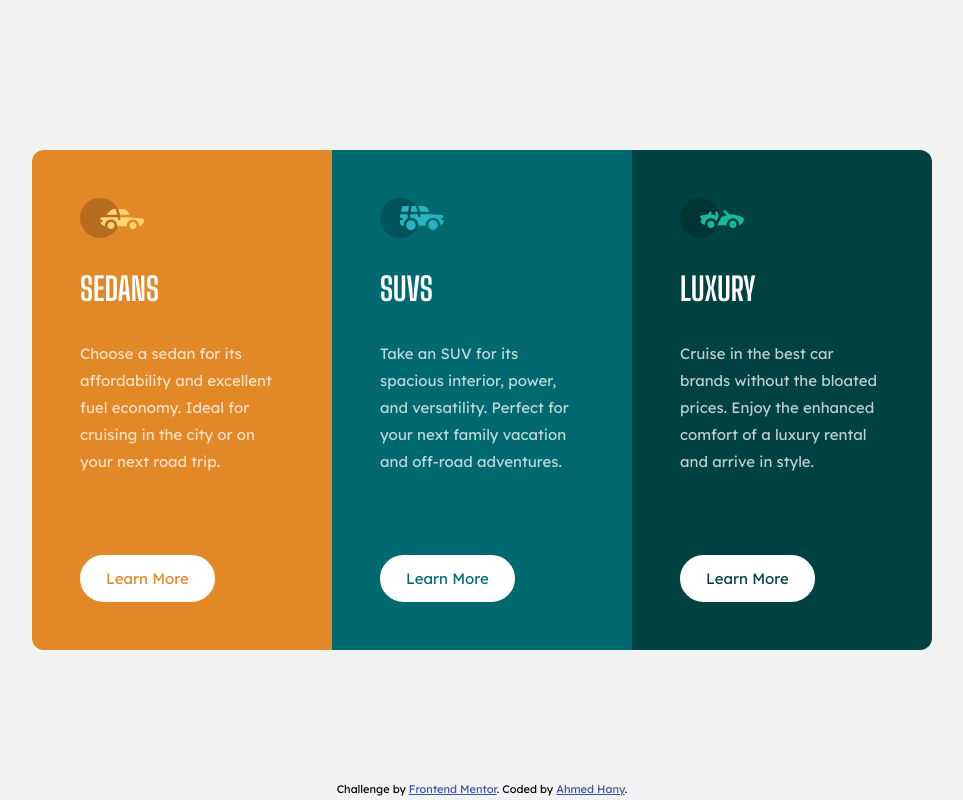
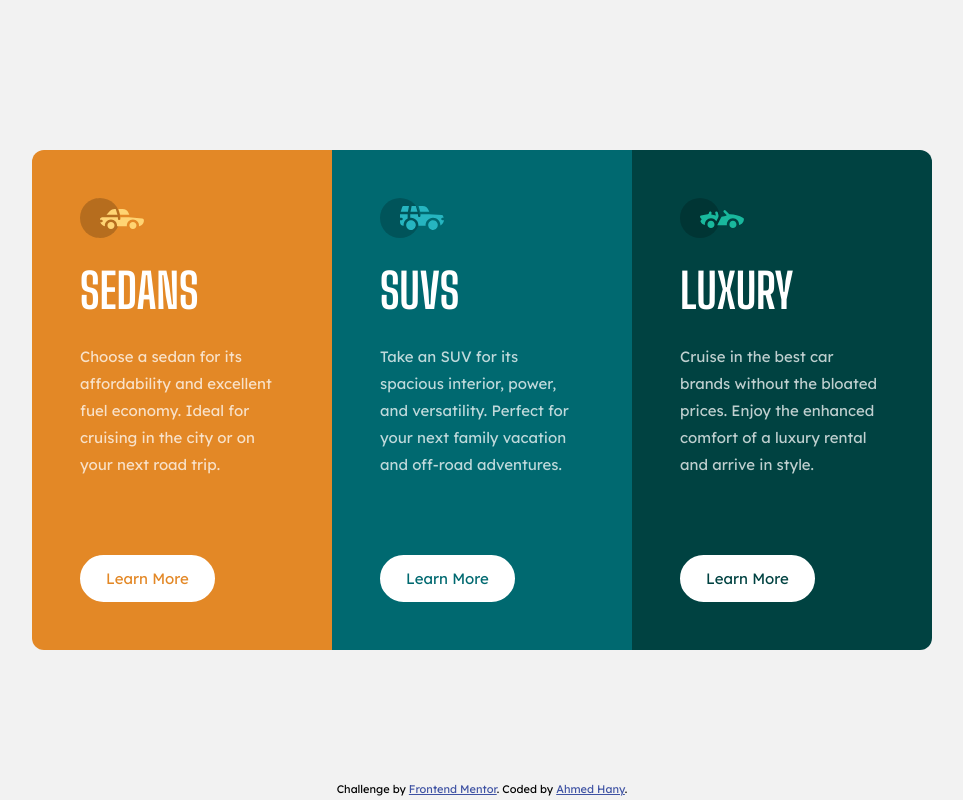
Before and after one commit to ahmedhanyh/3-column-preview-card-component, a website: page index.html in a window 1280 px wide. Shown: the whole page, without its empty margins (158-1121 px from the left). Drawn offline with Linux system fonts and the light colour scheme.

Commit message:
Update styles
- Enlarge heading.
- Reduce gap between cards' contents.

```diff
--- a/style.css
+++ b/style.css
@@ -45,7 +45,7 @@ body {
   color: white;
   display: grid;
   align-content: space-between;
-  gap: 32px;
+  gap: 24px;
 }
 
 .main-content__card.sedan {
@@ -62,7 +62,7 @@ body {
 
 .card__contents {
   display: grid;
-  gap: 32px;
+  gap: 24px;
 }
 
 .contents__icon {
@@ -71,7 +71,7 @@ body {
 
 .contents__heading {
   font-family: "Big Shoulders Display", cursive;
-  font-size: 2rem;
+  font-size: 3rem;
   text-transform: uppercase;
 }
 
@@ -123,8 +123,4 @@ body {
   .main-content {
     grid-template-columns: 1fr;
   }
-
-  .main-content__card {
-    gap: 24px;
-  }
 }
```
